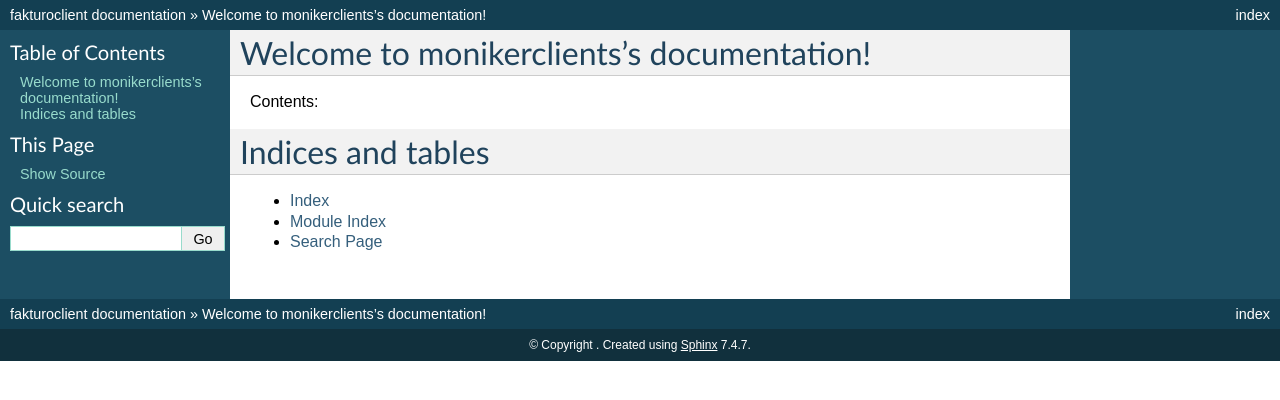
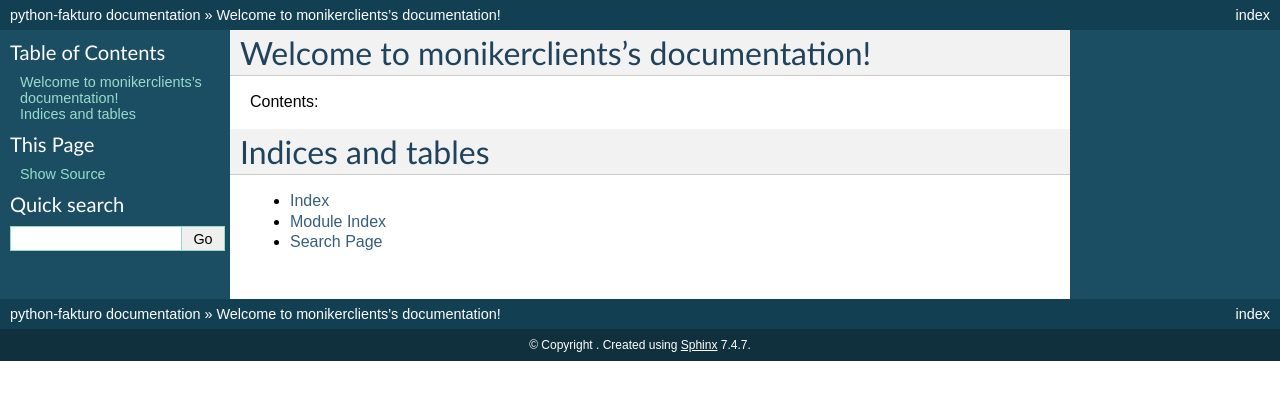
Before and after one commit to billingstack/python-fakturo, a Sphinx documentation site: the page built from doc/source/index.rst, in a window 1280 px wide. Shown: the top 400 px of the page. Built offline with Sphinx 7.4.7, drawn with Linux system fonts in a browser that asks for light colours; the version number could not be read and is left out.

Commit message:
Update config.py

```diff
--- a/doc/source/conf.py
+++ b/doc/source/conf.py
@@ -40,14 +40,14 @@ source_suffix = '.rst'
 master_doc = 'index'
 
 # General information about the project.
-project = u'fakturoclient'
+project = u'python-fakturo'
 
 # The version info for the project you're documenting, acts as replacement for
 # |version| and |release|, also used in various other places throughout the
 # built documents.
 #
 # The short X.Y version.
-from fakturoclient.version import version_info as fakturoclient_version
+from fakturo.core.version import version_info as fakturoclient_version
 version = fakturoclient_version.canonical_version_string()
 # The full version, including alpha/beta/rc tags.
 release = fakturoclient_version.version_string_with_vcs()
@@ -164,7 +164,7 @@ html_static_path = ['_static']
 #html_file_suffix = None
 
 # Output file base name for HTML help builder.
-htmlhelp_basename = 'fakturoclientdoc'
+htmlhelp_basename = 'python-fakturo-doc'
 
 
 # -- Options for LaTeX output --------------------------------------------------
@@ -183,7 +183,7 @@ latex_elements = {
 # Grouping the document tree into LaTeX files. List of tuples
 # (source start file, target name, title, author, documentclass [howto/manual]).
 latex_documents = [
-  ('index', 'fakturoclient.tex', u'Bufunfa Client Documentation',
+  ('index', 'python-fakturo.tex', u'Fakturo Client Documentation',
 ]
 
 # The name of an image file (relative to this directory) to place at the top of
@@ -212,7 +212,7 @@ latex_documents = [
 # One entry per manual page. List of tuples
 # (source start file, name, description, authors, manual section).
 man_pages = [
-    ('index', 'fakturoclient', u'Bufunfa Client Documentation',
+    ('index', 'python-fakturo', u'Fakturo Client Documentation',
 ]
 
 # If true, show URL addresses after external links.
@@ -225,8 +225,8 @@ man_pages = [
 # (source start file, target name, title, author,
 #  dir menu entry, description, category)
 texinfo_documents = [
-  ('index', 'fakturoclient', u'Bufunfa Client Documentation',
-   u'Bouvet ASA', 'fakturoclient', 'One line description of project.',
+  ('index', 'python-fakturo', u'Fakturo Client Documentation',
+    u'Bouvet ASA', 'python-fakturo', 'One line description of project.',
    'Miscellaneous'),
 ]
 
```
